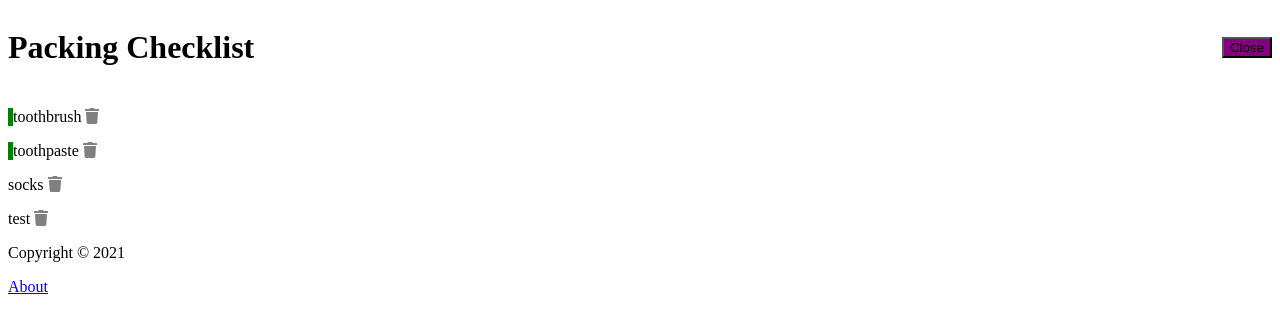
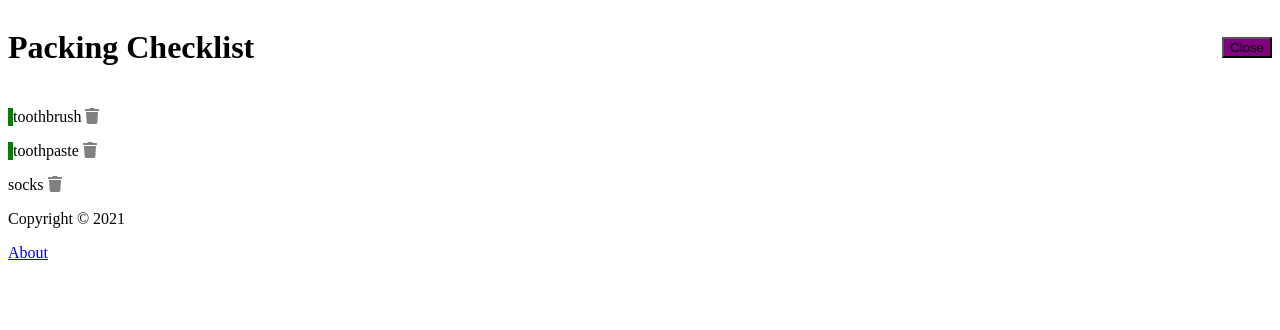
Before and after one commit to beccani/packing-checklist, an Angular app: page / in a window 1280 px wide. Shown: the top 330 px of the page. Built offline with nearby package versions, Linux system fonts and the light colour scheme; data requests are answered from the project's data file.

Commit message:
cleaned the code a bit

```diff
--- a/db.json
+++ b/db.json
@@ -14,11 +14,6 @@
       "id": 3,
       "text": "socks",
       "packed": false
-    },
-    {
-      "text": "test",
-      "packed": false,
-      "id": 4
     }
   ]
 }
--- a/src/app/components/about/about.component.html
+++ b/src/app/components/about/about.component.html
@@ -1,5 +1,6 @@
 <div>
     <h2>Task Tracker</h2>
     <h4>Version: 1.0.0</h4>
+    <p>Created by Becca Johnson using JavaScript with an Angular framework.</p>
     <a routerLink="/">Go Back</a>
 </div>
--- a/src/app/components/add-item/add-item.component.html
+++ b/src/app/components/add-item/add-item.component.html
@@ -2,7 +2,7 @@
     (ngSubmit)="onSubmit()">
     <div>
         <label for="text">Item</label>
-        <input type="text" name="text" [(ngModel)]="text" id="text" placeholder="Add Item">
+        <input type="text" name="text" [(ngModel)]="text" id="text" placeholder="Add Item"/>
     </div>
 
 
--- a/src/app/components/add-item/add-item.component.ts
+++ b/src/app/components/add-item/add-item.component.ts
@@ -1,5 +1,4 @@
 import { Component, OnInit, Output, EventEmitter } from '@angular/core';
-import { Subscriber } from 'rxjs';
 import {Item} from "../../ItemInterface";
 import {Subscription} from 'rxjs';
 import {UiService} from '../../services/ui.service';
@@ -13,7 +12,7 @@ export class AddItemComponent implements OnInit {
   @Output() onAddItem: EventEmitter<Item> = new EventEmitter();
   text: string;
   packed: boolean = false;
-  showAddItem: boolean;
+  showAddItem: boolean = false;
   subscription: Subscription;
 
   constructor(private uiService: UiService) {
@@ -35,9 +34,9 @@ export class AddItemComponent implements OnInit {
     }
 
     this.onAddItem.emit(newItem);
-
     this.text= '';
     this.packed = false;
+
   }
 
 }
--- a/src/app/components/header/header.component.html
+++ b/src/app/components/header/header.component.html
@@ -3,6 +3,5 @@
     <app-button *ngIf="hasRoute('/')"
         color= "{{showAddItem ? 'purple' : 'blue'}}"
         text="{{showAddItem ? 'Close' : 'Add'}}"
-        (buttonClick)="toggleCreateList()"
-    ></app-button>
+        (buttonClick)="toggleCreateList()"></app-button>
 </header>
```
